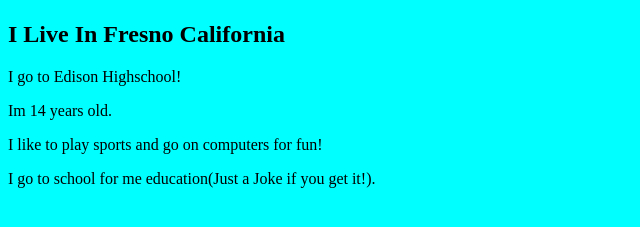
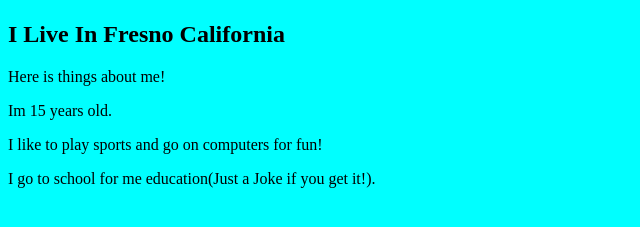
Before and after one commit to ucxm/Manuel.Garza1, a plain HTML site: page home.html in a window 1280 px wide. Shown: the part 409-636 px from the top of the page, 0-640 px from the left. Drawn offline with Linux system fonts and the light colour scheme.

Commit message:
Update home.html

```diff
--- a/home.html
+++ b/home.html
@@ -9,8 +9,8 @@
  <img src="http://www.hotel-r.net/im/hotel/asia/id/la-house-7.jpg" />
  </center>
  <h2>I Live In Fresno California</h2>
- <p>I go to Edison Highschool!
- <p>Im 14 years old.
+ <p>Here is things about me!
+ <p>Im 15 years old.
  <p>I like to play sports and go on computers for fun!
  <p>I go to school for me education(Just a Joke if you get it!).
  </body>
```
